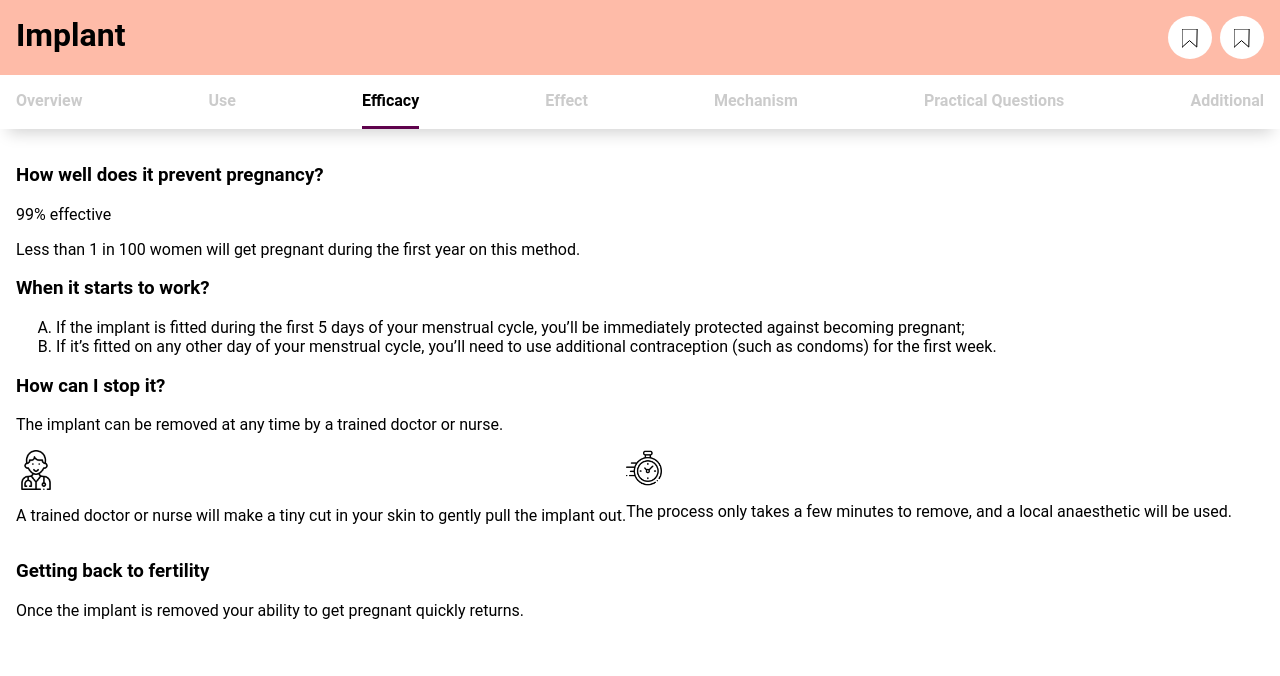
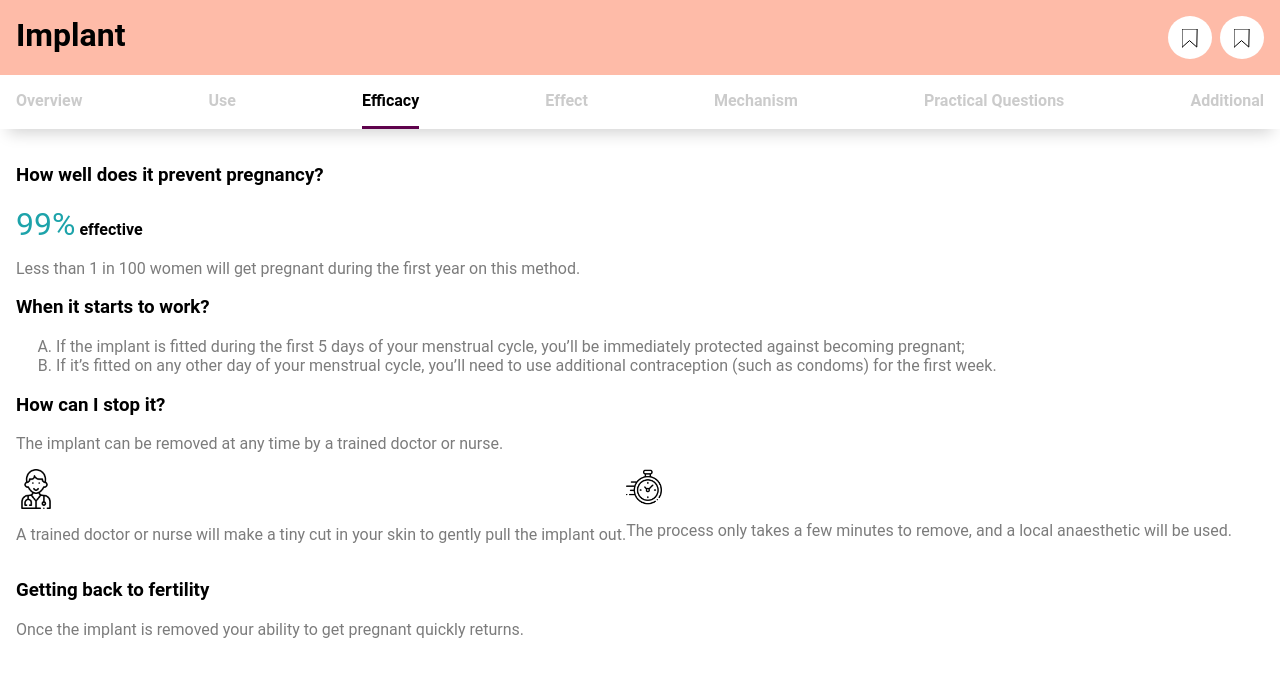
Before and after one commit to sandboxnu/knowyouroptions, a Next.js app in the folder frontend/: page /implant in a window 1280 px wide. Both pictures are taken after a click on the element "Efficacy". Shown: the top 676 px of the page. Built offline with nearby package versions, Linux system fonts and the light colour scheme; a web font is replaced by a local one.

Commit message:
Update styling for Efficacy and Effect.

```diff
--- a/frontend/templates/contraceptives/index.tsx
+++ b/frontend/templates/contraceptives/index.tsx
@@ -50,10 +50,12 @@ const SvgCircle = styled.div`
   }
 `;
 
+const SvgCircleSecond = styled(SvgCircle)``;
+
 const SvgColumn = styled(Column)`
   margin-left: auto;
 
-  ${SvgCircle} {
+  ${SvgCircleSecond} {
     margin-top: 0.5rem;
   }
 `;
@@ -62,7 +64,7 @@ const SvgRow = styled(Row)`
   margin-left: auto;
   margin-top: auto;
 
-  ${SvgCircle} {
+  ${SvgCircleSecond} {
     margin-left: 0.5rem;
   }
 `;
@@ -119,6 +121,11 @@ const Contraceptives = ({
       <Bookmark />
     </SvgCircle>
   );
+  const CompareMethodsIcon = (
+    <SvgCircleSecond>
+      <Bookmark />
+    </SvgCircleSecond>
+  );
   return (
     <>
       <Header>
@@ -129,12 +136,12 @@ const Contraceptives = ({
         {tabIndex === 0 ? (
           <SvgColumn>
             {BookmarkIcon}
-            {BookmarkIcon}
+            {CompareMethodsIcon}
           </SvgColumn>
         ) : (
           <SvgRow>
             {BookmarkIcon}
-            {BookmarkIcon}
+            {CompareMethodsIcon}
           </SvgRow>
         )}
       </Header>
--- a/frontend/templates/contraceptives/tabs/Effect.tsx
+++ b/frontend/templates/contraceptives/tabs/Effect.tsx
@@ -1,11 +1,36 @@
 import { ReactElement } from 'react';
 import styled from 'styled-components';
-import { Column, Row } from './StyledComponents';
+import { Column, Description, Row } from './StyledComponents';
 
 // Styles
 
+const Container = styled(Column)`
+  align-items: center;
+  text-align: center;
+  width: 30%;
+`;
+
+const IconContainer = styled.div``;
+
+const Label = styled(Description)`
+  margin-left: 1rem;
+`;
+
 const RowWrapped = styled(Row)`
   flex-wrap: wrap;
+  justify-content: space-between;
+  row-gap: 1rem;
+`;
+
+const SideEffectsIconContainer = styled.div`
+  align-items: center;
+  display: flex;
+  height: 6vh;
+//  height: 5px;
+`;
+
+const SideEffectsLabel = styled(Description)`
+  margin: 0;
 `;
 
 // Components
@@ -27,8 +52,10 @@ const Effect = ({
           const [icon, label] = infos;
           return (
             <Row key={label}>
-              {icon}
-              <p>{label}</p>
+              <IconContainer>
+                {icon}
+              </IconContainer>
+              <Label>{label}</Label>
             </Row>
           );
         })}
@@ -38,10 +65,12 @@ const Effect = ({
         {sideEffectsInfos.map((infos) => {
           const [icon, label] = infos;
           return (
-            <Column key={label}>
-              <p>{icon}</p>
-              <p>{label}</p>
-            </Column>
+            <Container key={label}>
+              <SideEffectsIconContainer>
+                {icon}
+              </SideEffectsIconContainer>
+              <SideEffectsLabel>{label}</SideEffectsLabel>
+            </Container>
           );
         })}
       </RowWrapped>
--- a/frontend/templates/contraceptives/tabs/Efficacy.tsx
+++ b/frontend/templates/contraceptives/tabs/Efficacy.tsx
@@ -1,5 +1,16 @@
 import { ReactElement } from 'react';
-import {Column, Row} from './StyledComponents';
+import {CategoryValue, Column, Description, Row} from './StyledComponents';
+import styled from 'styled-components';
+
+// Styles
+
+const CategoryValueStyled = styled(CategoryValue)`
+  font-size: 1rem;
+`;
+
+const AlphaList = styled.ol`
+  color: #7c7c7c;
+`;
 
 // Components
 
@@ -14,7 +25,7 @@ const StopIcons = ({
     <>
       <Column>
         {icon}
-        <p>{label}</p>
+        <Description>{label}</Description>
       </Column>
     </>
   );
@@ -38,15 +49,15 @@ const Efficacy = ({
   return (
     <>
       <h3>How well does it prevent pregnancy?</h3>
-      <p><span>{pregnancyPreventionRate}%</span> effective</p>
-      <p>Less than {100 - pregnancyPreventionRate} in 100 women will get pregnant during the first year on this method.</p>
+      <CategoryValueStyled unit={'effective'} value={pregnancyPreventionRate + '%'}/>
+      <Description>Less than {100 - pregnancyPreventionRate} in 100 women will get pregnant during the first year on this method.</Description>
       <h3>When it starts to work?</h3>
-      <ol type="A">
+      <AlphaList type="A">
         {whenItStartsToWorkInfos.map((desc) => <li key={desc}>{desc}</li>)}
-      </ol>
+      </AlphaList>
 
       <h3>How can I stop it?</h3>
-      <p>{howToStopDesc}</p>
+      <Description>{howToStopDesc}</Description>
       <Row>
         {stopInfos.map(([icon, label]) => {
           return (
@@ -55,7 +66,7 @@ const Efficacy = ({
         })}
       </Row>
       <h3>Getting back to fertility</h3>
-      <p>{backToFertilityDesc}</p>
+      <Description>{backToFertilityDesc}</Description>
     </>
   );
 };
--- a/frontend/templates/contraceptives/tabs/StyledComponents/index.tsx
+++ b/frontend/templates/contraceptives/tabs/StyledComponents/index.tsx
@@ -1,4 +1,39 @@
 import styled from 'styled-components';
+import { ReactElement } from 'react';
+
+const CategoryValueNumber = styled.span`
+  color: #1DA3AA;
+  font-size: 2rem;
+  font-weight: normal;
+  margin: 0 .25rem 0 0;
+`;
+
+const CategoryValueP = styled.p`
+  font-size: 1.25rem;
+  font-weight: bold;
+  margin: 0;
+`;
+
+const CategoryValue = ({
+  className,
+  unit,
+  value,
+}: {
+  className?: string,
+  unit: string,
+  value: string,
+}): ReactElement => {
+  return (
+    <>
+      <CategoryValueP className={className}>
+        <CategoryValueNumber>
+          {value}
+        </CategoryValueNumber>
+        {unit}
+      </CategoryValueP>
+    </>
+  );
+};
 
 const Column = styled.div`
   display: flex;
@@ -35,4 +70,13 @@ const Subtitle = styled.h3`
   margin-bottom: 0.5rem;
 `;
 
-export { Column, Description, DescriptionBold, List, ListItem, Row, Subtitle };
+export {
+  CategoryValue,
+  Column,
+  Description,
+  DescriptionBold,
+  List,
+  ListItem,
+  Row,
+  Subtitle
+};
--- a/frontend/templates/contraceptives/tabs/Use.tsx
+++ b/frontend/templates/contraceptives/tabs/Use.tsx
@@ -1,7 +1,7 @@
 import { ReactElement } from 'react';
 import styled from 'styled-components';
 import PillRow from '../../../components/PillRow';
-import {Column, Description} from './StyledComponents';
+import {CategoryValue, Column, Description} from './StyledComponents';
 
 // Styling
 const CategoryRow = styled.div`
@@ -16,19 +16,6 @@ const CategoryTitle = styled.h3`
   color: #BEBEBE;
   font-size: 1rem;
   font-weight: normal;
-  margin: 0;
-`;
-
-const CategoryValue = styled.span`
-  color: #1DA3AA;
-  font-size: 2rem;
-  font-weight: normal;
-  margin: 0 .25rem 0 0;
-`;
-
-const CategoryValueP = styled.p`
-  font-size: 1.25rem;
-  font-weight: bold;
   margin: 0;
 `;
 
@@ -51,12 +38,7 @@ const Category = ({
   return (
     <Column className={className}>
       <CategoryTitle>{title}</CategoryTitle>
-      <CategoryValueP>
-        <CategoryValue>
-          {value}
-        </CategoryValue>
-        {unit}
-      </CategoryValueP>
+      <CategoryValue unit={unit} value={value.toString()}/>
     </Column>
   );
 };
```
